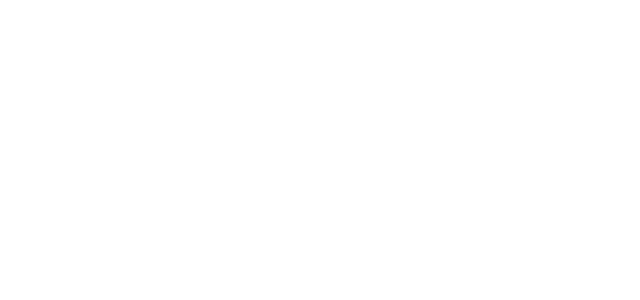
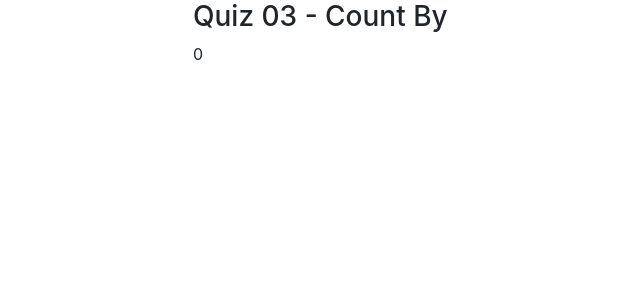
Before and after one commit to nosvalds/devMe-week9--react, a React (Create React App) app in the folder react-wk9-quiz/quiz/: page / in a window 1280 px wide. Shown: the top 300 px of the page, without its empty margins (247-887 px from the left). Built offline with nearby package versions, Linux system fonts and the light colour scheme.

Commit message:
Quiz 03 - Count By complete

```diff
--- a/react-wk9-quiz/quiz/src/App.js
+++ b/react-wk9-quiz/quiz/src/App.js
@@ -4,11 +4,13 @@
 import {BrowserRouter as Router, Route} from 'react-router-dom';
 import Multiplier from './components/Multiplier';
 import EvenClicks from './components/EvenClicks';
+import CountBy from './components/CountBy';
 
 function App() {
   return (
     <div className="mx-auto" style={{width: 400}}>
       <Router>
+        <CountBy step={ 5 } />
         <Route path="/even-clicks" component={ EvenClicks } />
         <Route path="/multiplier/:x/:y" render={ ({ match }) => (
                 <Multiplier
--- /dev/null
+++ b/react-wk9-quiz/quiz/src/components/CountBy.js
@@ -0,0 +1,45 @@
+import React, { Component } from 'react';
+//import Card from 'react-bootstrap/Card'
+
+class CountBy extends Component {
+
+    constructor(props) {
+        // make sure you always add this, it makes Component work
+        super(props);
+        // setup our state which is # of clicks
+        this.state = {
+            clicked: 0
+        };
+        this.handleClick = this.handleClick.bind(this);
+    }
+
+    handleClick() {
+        this.setState({ clicked: this.state.clicked + this.props.step }); // update state +step when clicked
+    }
+
+    render() {
+        const { clicked } = this.state;
+        return (
+            // <Card className="text-center" style={{ width: '18rem' }}>
+            //     <Card.Body>
+            //         <Card.Title>Quiz 02 - EvenClicks</Card.Title>
+            //         <Card.Text onClick={ this.handleClick }>
+            //             { display }
+            //         </Card.Text>
+            //     </Card.Body>
+            // </Card>
+            <>
+                <h3>
+                    Quiz 03 - Count By
+                </h3>
+                <p
+                    onClick={ this.handleClick }
+                >
+                    { clicked }
+                </p>
+            </>
+        );
+    }
+}
+
+export default CountBy;
```
